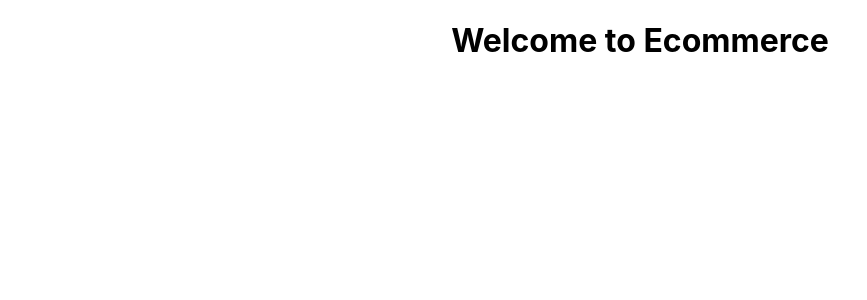
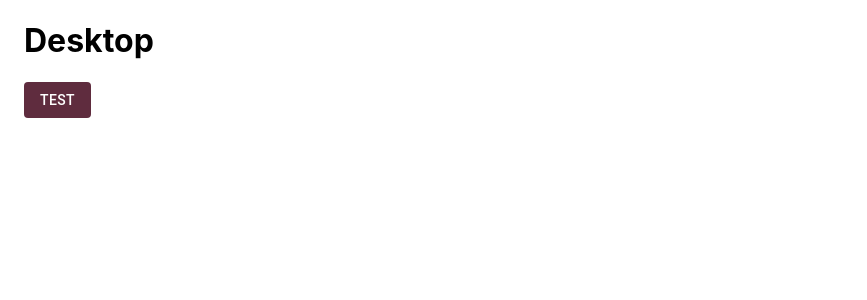
Before and after one commit to The-DigitalAcademy/Sophie-react-ecommerce-app, a React (Create React App) app: page / in a window 1280 px wide. Shown: the top 300 px of the page, without its empty margins (0-867 px from the left). Built offline with nearby package versions, Linux system fonts and the light colour scheme.

Commit message:
updated it

```diff
--- a/package.json
+++ b/package.json
@@ -4,6 +4,11 @@
   "version": "0.1.0",
   "private": true,
   "dependencies": {
+    "@emotion/react": "^11.9.3",
+    "@emotion/styled": "^11.9.3",
+    "@material-ui/core": "^4.12.4",
+    "@material-ui/icons": "^4.11.3",
+    "@mui/material": "^5.9.1",
     "@testing-library/jest-dom": "^5.16.4",
     "@testing-library/react": "^13.3.0",
     "@testing-library/user-event": "^13.5.0",
--- a/src/App.js
+++ b/src/App.js
@@ -1,11 +1,34 @@
-
-import './App.css';
+import { ThemeProvider } from '@mui/system';
+import { Button, Container } from '@mui/material';
+import { useEffect } from 'react';
+import theme from './styles/theme';
+import Appbar from './components/appbar';
 
 function App() {
+
+  useEffect(() => {
+    document.title = "React Material UI - Home";
+  }, []);
+
   return (
-    <div className="App">
-      <h1>Welcome to Ecommerce</h1>
-    </div>
+    <ThemeProvider theme={theme}>
+      <Container maxWidth="xl" sx={{ background: '#fff' }}>
+
+        <Appbar />
+        {
+          /*
+          Banner
+          Promotions
+          title
+          Products
+          footer
+          searchbox
+          appdrawer
+          */
+        }
+        <Button variant='contained'>Test</Button>
+      </Container>
+    </ThemeProvider>
   );
 }
 
--- /dev/null
+++ b/src/components/appbar/index.js
@@ -0,0 +1,15 @@
+import { useMediaQuery } from "@mui/material";
+import { useTheme } from "@mui/material/styles";
+
+
+export default function Appbar(){
+
+    const theme = useTheme();
+    const matches = useMediaQuery(theme.breakpoints.down('md'));
+
+    return(
+        <>
+            {matches ? <h1>Mobile</h1> : <h1>Desktop</h1> }
+        </>
+    );
+}
--- a/src/index.js
+++ b/src/index.js
@@ -2,7 +2,7 @@
 import ReactDOM from 'react-dom/client';
 import './index.css';
 import App from './App';
-import reportWebVitals from './reportWebVitals';
+
 
 const root = ReactDOM.createRoot(document.getElementById('root'));
 root.render(
@@ -10,8 +10,3 @@
     <App />
   </React.StrictMode>
 );
-
-// If you want to start measuring performance in your app, pass a function
-// to log results (for example: reportWebVitals(console.log))
-// or send to an analytics endpoint. Learn more: https://bit.ly/CRA-vitals
-reportWebVitals();
--- /dev/null
+++ b/src/styles/theme/index.js
@@ -0,0 +1,47 @@
+import { createTheme } from "@mui/material/styles";
+
+export const Colors = {
+    primary: "#5f2c3e",
+    secondary: "#d1adcc",
+    success: "4caf50",
+    info: "#00a2ff",
+    danger: "#ff5722",
+    warning: "#ffc107",
+    dark: "#0e1b20",
+    light: "#aaa",
+    muted: "#abafb3",
+    border: "#dddfe1",
+    inverse: "#2f3d4a",
+    shaft: "#333",
+    // Grays
+    dim_grey: "#696969",
+    dove_bg: "#f3f6f9",
+    light_gray: "rgb(230, 230, 230)",
+    // Solid Color
+    white: "#fff",
+    black: "#000",
+};
+
+const theme = createTheme({
+
+    palette: {
+        primary: {
+            main: Colors.primary
+        },
+        secondary: {
+            main: Colors.secondary
+        }
+    },
+
+    components: {
+        MuiButton: {
+            defaultProps: {
+                disableRipple: true,
+                disableElevation: true
+            }
+        }
+    }
+
+});
+
+export default theme;
```
Also changed, not shown: src/components/appbar/appbarDesktop.js (added), src/components/appbar/appbarMobile.js (added), 1 other file (tests, documents, lock files or other folders).
